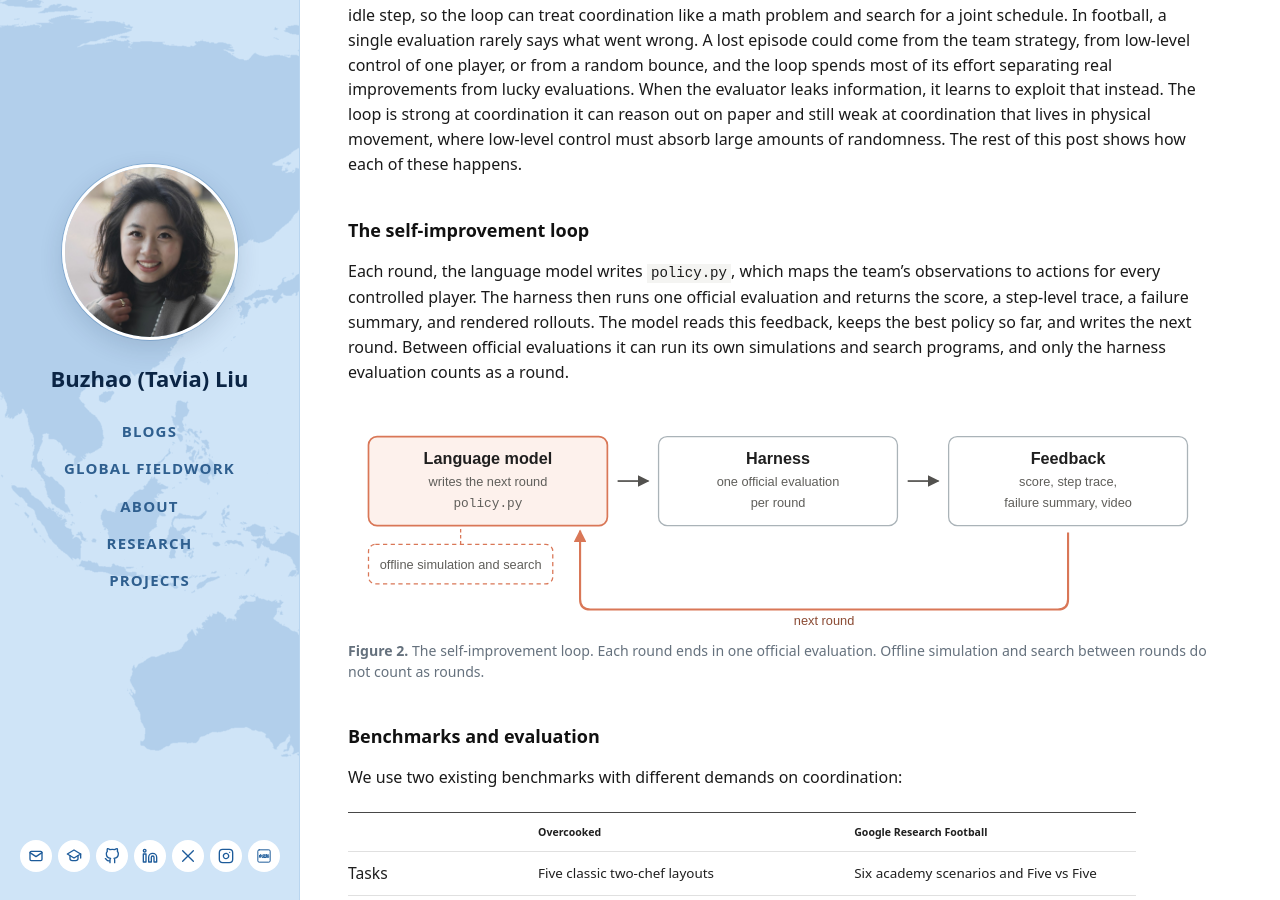
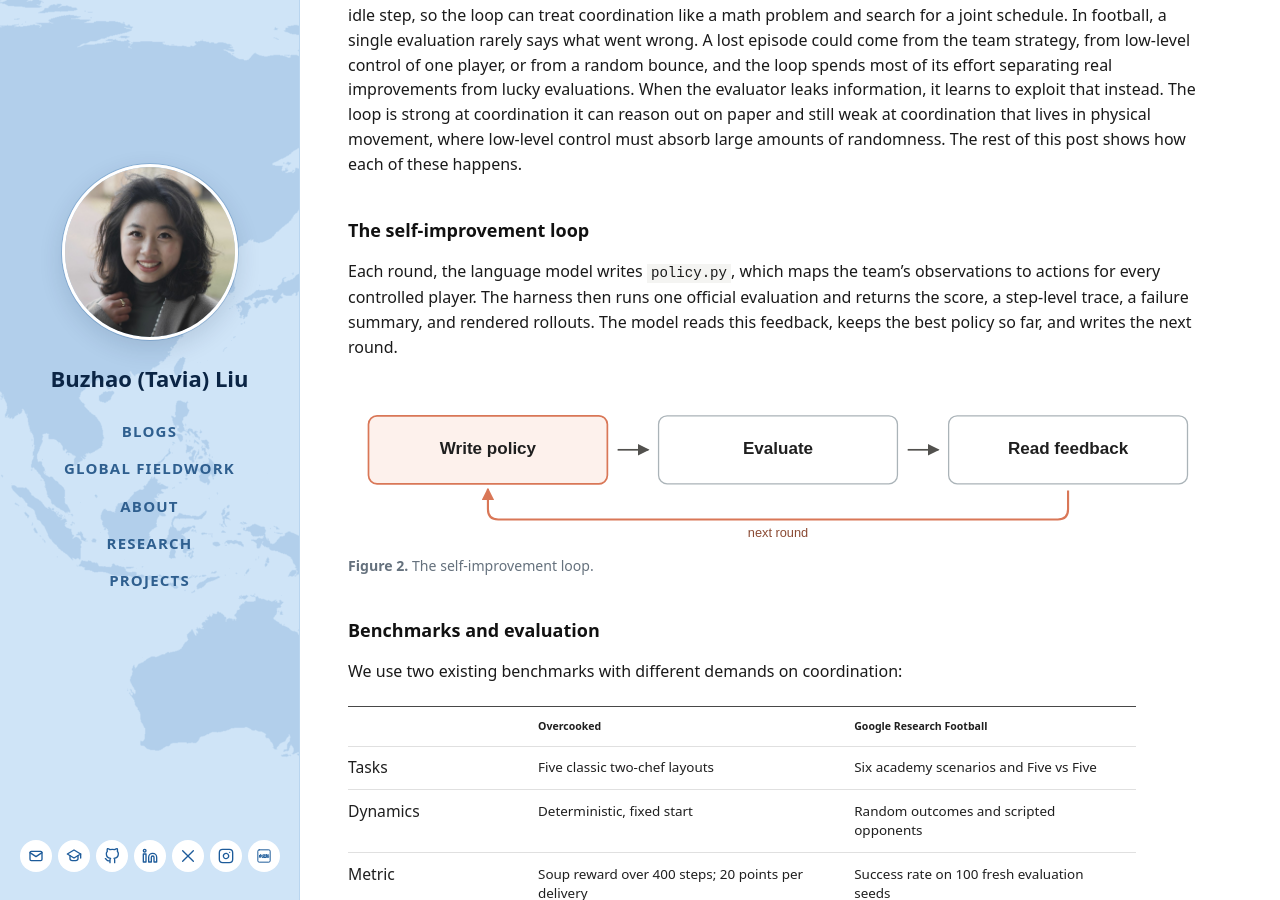
Before and after one commit to tavia-liu/tavia-liu.github.io, a Jekyll site: the page built from _posts/2026-10-31-self-improving-code-as-policies.md, in a window 1280 px wide and 900 px high, scrolled down 1055 px. Built offline with Jekyll 4.4.1, drawn with Linux system fonts in a browser that asks for light colours.

Commit message:
Simplest loop figure and text

```diff
--- a/_posts/2026-10-31-self-improving-code-as-policies.md
+++ b/_posts/2026-10-31-self-improving-code-as-policies.md
@@ -39,11 +39,11 @@ The gap comes from the feedback each game returns. In the kitchen, a failed roll
 
 ## The self-improvement loop
 
-Each round, the language model writes `policy.py`, which maps the team's observations to actions for every controlled player. The harness then runs one official evaluation and returns the score, a step-level trace, a failure summary, and rendered rollouts. The model reads this feedback, keeps the best policy so far, and writes the next round. Between official evaluations it can run its own simulations and search programs, and only the harness evaluation counts as a round.
+Each round, the language model writes `policy.py`, which maps the team's observations to actions for every controlled player. The harness then runs one official evaluation and returns the score, a step-level trace, a failure summary, and rendered rollouts. The model reads this feedback, keeps the best policy so far, and writes the next round.
 
 <figure style="margin: 2rem 0; max-width: 100%;">
-  <img src="{{ '/assets/img/research/rsi-loop.svg' | relative_url }}?v=20261031-loop4" alt="The language model writes policy.py, the harness runs one official evaluation, and the score, trace, failure summary, and video return to the model for the next round. Offline simulation and search sit inside the model step." style="display: block; width: 100%; height: auto;">
-  <figcaption style="margin-top: .65rem; color: #65717d; font-size: .88rem; line-height: 1.5;"><strong>Figure 2.</strong> The self-improvement loop. Each round ends in one official evaluation. Offline simulation and search between rounds do not count as rounds.</figcaption>
+  <img src="{{ '/assets/img/research/rsi-loop.svg' | relative_url }}?v=20261031-loop5" alt="The language model writes a team policy, evaluates it, reads the feedback, and starts the next round." style="display: block; width: 100%; height: auto;">
+  <figcaption style="margin-top: .65rem; color: #65717d; font-size: .88rem; line-height: 1.5;"><strong>Figure 2.</strong> The self-improvement loop.</figcaption>
 </figure>
 
 ## Benchmarks and evaluation
```
Also changed, not shown: assets/img/research/rsi-loop.svg.
